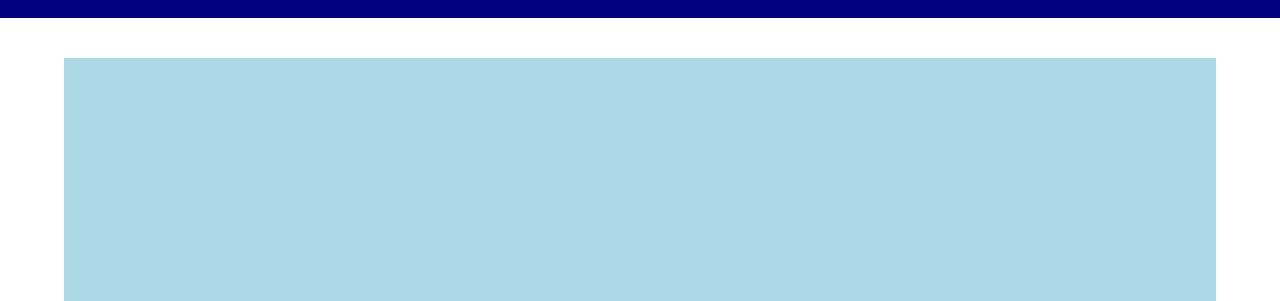
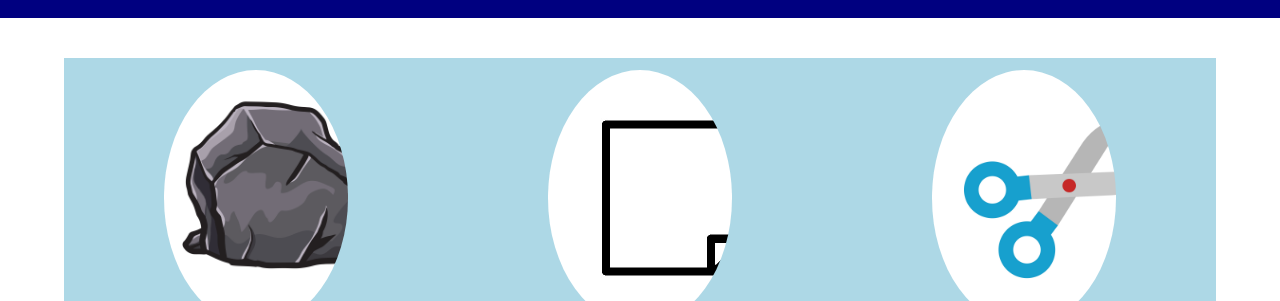
Before and after one commit to AnuskaSaha/Rock-Paper-Scissor, a plain HTML site: page index.html in a window 1280 px wide. Shown: the part 62-363 px from the top of the page. Drawn offline with Linux system fonts and the light colour scheme; the site is published under a folder, as on GitHub Pages, so addresses that start at the root find nothing.

Commit message:
Update index.html

```diff
--- a/index.html
+++ b/index.html
@@ -12,15 +12,15 @@
     </header>
     <div class="outer">
         <div class="box">
-            <div class="rock" style="background-image:url('/images/rock.jpg')"></div>
+            <div class="rock" style="background-image:url('images/rock.jpg')"></div>
             <p>Rock</p>
         </div>
         <div class="box">
-            <div class="paper" style="background-image:url('/images/paper.jpg');"></div>
+            <div class="paper" style="background-image:url('images/paper.jpg');"></div>
             <p>Paper</p>
         </div>
         <div class="box">
-            <div class="scissor" style="background-image:url('/images/scissor.png')"></div>
+            <div class="scissor" style="background-image:url('images/scissor.png')"></div>
             <p>Scissor</p>
         </div>
     </div>
```
